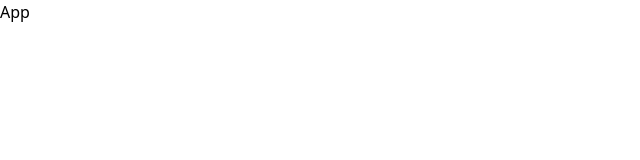
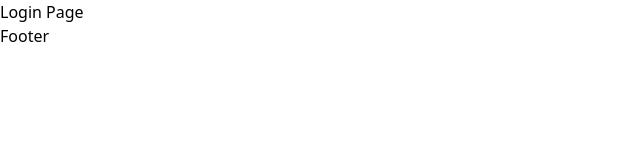
Before and after one commit to Arpan-9911/EduFlow, a React (Vite) app in the folder client/: page / in a window 1280 px wide. Shown: the top 160 px of the page, without its empty margins (0-640 px from the left). Built offline with nearby package versions, Linux system fonts and the light colour scheme.

Commit message:
Login Page Created

```diff
--- a/client/src/App.jsx
+++ b/client/src/App.jsx
@@ -1,8 +1,14 @@
 import React from 'react'
+import { BrowserRouter, Route, Routes } from 'react-router-dom'
+import Login from './pages/Login'
 
 const App = () => {
   return (
-    <div>App</div>
+    <BrowserRouter>
+      <Routes>
+        <Route path="/" element={<Login />} />
+      </Routes>
+    </BrowserRouter>
   )
 }
 
--- /dev/null
+++ b/client/src/components/Footer.jsx
@@ -0,0 +1,9 @@
+import React from 'react'
+
+const Footer = () => {
+  return (
+    <div>Footer</div>
+  )
+}
+
+export default Footer
--- /dev/null
+++ b/client/src/components/Sidebar.jsx
@@ -0,0 +1,9 @@
+import React from 'react'
+
+const Sidebar = () => {
+  return (
+    <div>Sidebar</div>
+  )
+}
+
+export default Sidebar
--- /dev/null
+++ b/client/src/pages/Login.jsx
@@ -0,0 +1,13 @@
+import React from 'react'
+import Footer from '../components/Footer'
+
+const Login = () => {
+  return (
+    <div>
+      <h1>Login Page</h1>
+      <Footer />
+    </div>
+  )
+}
+
+export default Login
```
